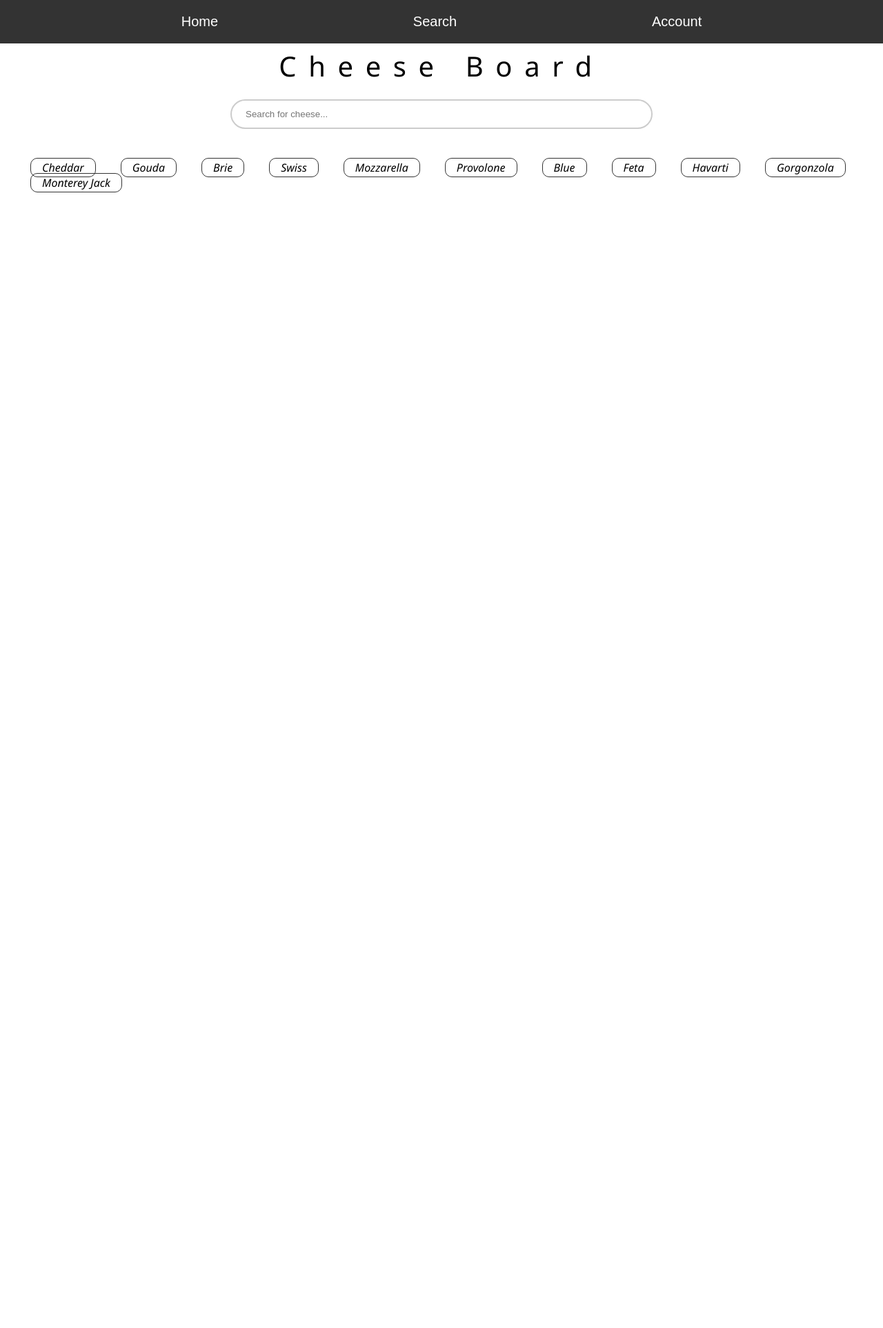
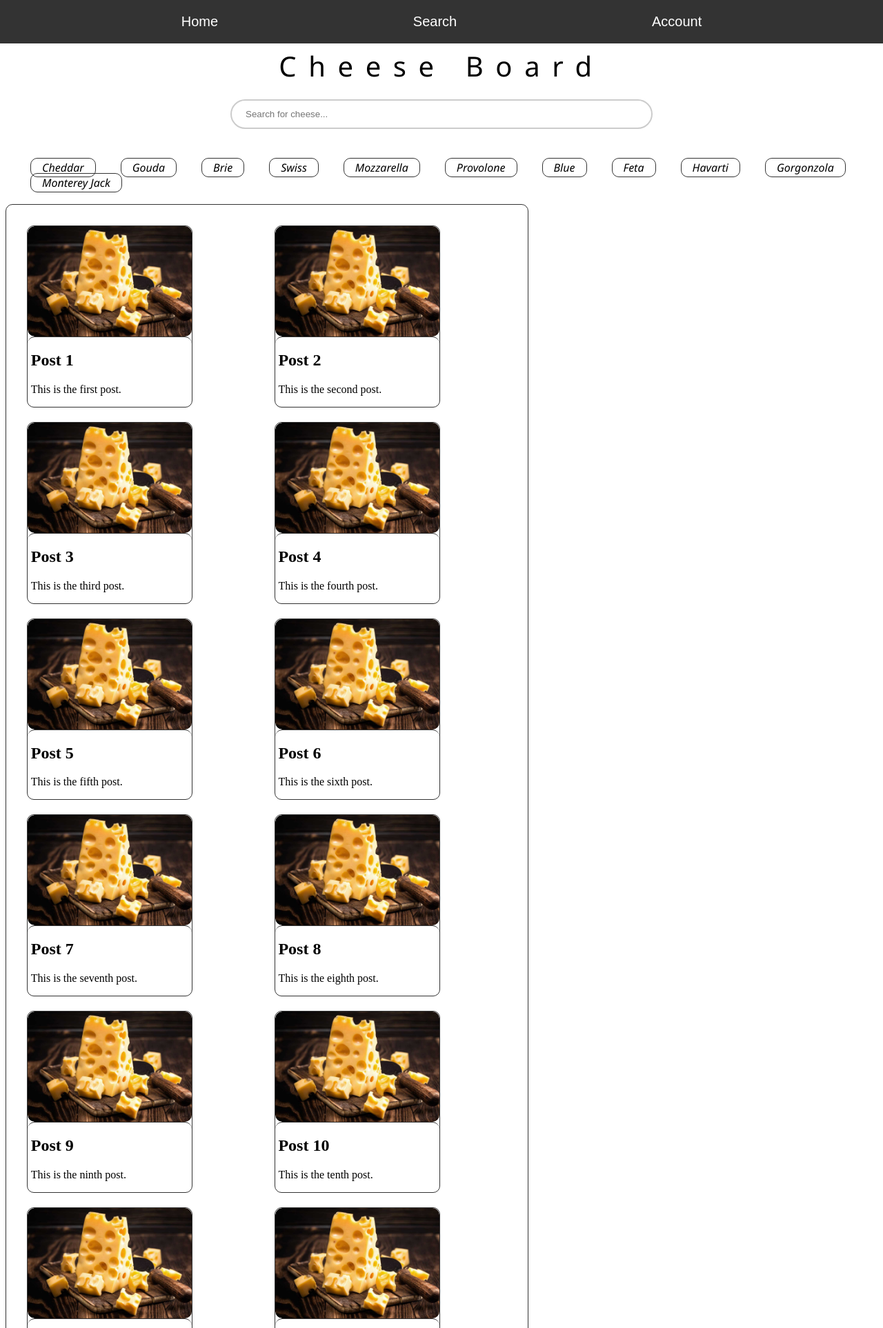
Before and after one commit to ahmxd675/CheeseBoard, a Django app: page / in a window 1280 px wide. Shown: the top 1926 px of the page at 69% size. Before the commit the page ends 279 px from the top, so only its background shows below. Run offline with Django 3.2, Linux system fonts and the light colour scheme.

Commit message:
Add grid of posts to home page

```diff
--- a/CheeseBoard/settings.py
+++ b/CheeseBoard/settings.py
@@ -16,6 +16,7 @@ import os
 BASE_DIR = os.path.dirname(os.path.dirname(os.path.abspath(__file__)))
 TEMPLATE_DIR = os.path.join(BASE_DIR, 'templates')
 STATIC_DIR = os.path.join(BASE_DIR, 'static')
+STATICFILES_DIRS = [STATIC_DIR, ]
 MEDIA_DIR = os.path.join(BASE_DIR, 'media')
 
 # Quick-start development settings - unsuitable for production
--- a/CheeseBoardSite/templatetags/custom_tags.py
+++ b/CheeseBoardSite/templatetags/custom_tags.py
@@ -8,3 +8,13 @@ register = template.Library()
 @register.inclusion_tag('CheeseBoardSite\header.html')
 def render_header(tags):
     return {'tags': tags}
+
+# Renders the grid showing all the posts
+@register.inclusion_tag('CheeseBoardSite\postgrid.html')
+def render_post_grid(posts):
+    return {'posts': posts}
+
+# Renders a single post
+@register.inclusion_tag('CheeseBoardSite\post.html')
+def render_post(post):
+    return {'post': post}
--- a/CheeseBoardSite/views.py
+++ b/CheeseBoardSite/views.py
@@ -1,7 +1,8 @@
 from django.shortcuts import render
 
 def index(request):
-    #Processing here for most popular tags
+    # Processing here for most popular tags, expected to be a list of strings
+    # TEMP DATA
     context_dict = {'tags':[
         "Cheddar",
         "Gouda",
@@ -14,5 +15,89 @@ def index(request):
         "Havarti",
         "Gorgonzola",
         "Monterey Jack"
+    ],
+    # Processing here for most recent posts, expected to be a list of dictionaries
+    # TEMP DATA
+    'posts': [
+        {
+            "title": "Post 1",
+            "content": "This is the first post.",
+            "img": "\media\cheese.jpg"
+        },
+        {
+            "title": "Post 2",
+            "content": "This is the second post.",
+            "img": "\media\cheese.jpg"
+        },
+        {
+            "title": "Post 3",
+            "content": "This is the third post.",
+            "img": "\media\cheese.jpg"
+        },
+        {
+            "title": "Post 4",
+            "content": "This is the fourth post.",
+            "img": "\media\cheese.jpg"
+        },
+        {
+            "title": "Post 5",
+            "content": "This is the fifth post.",
+            "img": "\media\cheese.jpg"
+        },
+        {
+            "title": "Post 6",
+            "content": "This is the sixth post.",
+            "img": "\media\cheese.jpg"
+        },
+        {
+            "title": "Post 7",
+            "content": "This is the seventh post.",
+            "img": "\media\cheese.jpg"
+        },
+        {
+            "title": "Post 8",
+            "content": "This is the eighth post.",
+            "img": "\media\cheese.jpg"
+        },
+        {
+            "title": "Post 9",
+            "content": "This is the ninth post.",
+            "img": "\media\cheese.jpg"
+        },
+        {
+            "title": "Post 10",
+            "content": "This is the tenth post.",
+            "img": "\media\cheese.jpg"
+        },
+        {
+            "title": "Post 11",
+            "content": "This is the eleventh post.",
+            "img": "\media\cheese.jpg"
+        },
+        {
+            "title": "Post 12",
+            "content": "This is the twelfth post.",
+            "img": "\media\cheese.jpg"
+        },
+        {
+            "title": "Post 13",
+            "content": "This is the thirteenth post.",
+            "img": "\media\cheese.jpg"
+        },
+        {
+            "title": "Post 14",
+            "content": "This is the fourteenth post.",
+            "img": "\media\cheese.jpg"
+        },
+        {
+            "title": "Post 15",
+            "content": "This is the fifteenth post.",
+            "img": "\media\cheese.jpg"
+        },
+        {
+            "title": "Post 16",
+            "content": "This is the sixteenth post.",
+            "img": "\media\cheese.jpg"
+        },
     ]}
     return render(request, 'CheeseBoardSite/index.html', context=context_dict)
--- a/templates/CheeseBoardSite/index.html
+++ b/templates/CheeseBoardSite/index.html
@@ -1,12 +1,17 @@
 <!-- Including navbar at top of page -->
 {% include 'CheeseBoardSite\navbar.html' %}
 
-<!-- Custom tag used to place header as a compontent to respect placement of other compontents -->
+<!-- Custom tag used to place files from `templates\CheeseBoardSite\` as a compontent to respect placement of other compontents -->
 {%load custom_tags %}
 
 <title>Cheese Board</title>
 
 <style>
+    /* THIS CSS IS JUST A STARTING POINT, FEEL FREE TO MAKE ANY IMPROVEMENTS */
+    * {
+        box-sizing: border-box;
+    }
+
     #page {
         display: flex;
         flex-direction: column;
@@ -25,4 +30,7 @@
     </div>
     <!-- Render header custom tag with tags passed in from context_dict -->
     {% render_header tags %}
+
+    <!-- Render post grid custom tag with posts passed in from context_dict -->
+    {% render_post_grid posts %}
 </div>
--- a/templates/CheeseBoardSite/navbar.html
+++ b/templates/CheeseBoardSite/navbar.html
@@ -38,6 +38,7 @@
 </script>
 
 <style>
+    /* THIS CSS IS JUST A STARTING POINT, FEEL FREE TO MAKE ANY IMPROVEMENTS */
     .navbar {
         margin-top:0;
         position: fixed;
--- /dev/null
+++ b/templates/CheeseBoardSite/post.html
@@ -0,0 +1,39 @@
+<style>
+    /* THIS CSS IS JUST A STARTING POINT, FEEL FREE TO MAKE ANY IMPROVEMENTS */
+    #post {
+        border: 1px solid #333;
+        width: 15rem;
+        border-radius: 10px;
+    }
+
+    #imgContainer {
+        width: 100%;
+        height: 10rem;
+        overflow: hidden;
+        border-radius: 10px ;
+    }
+
+    img {
+        height: 100%;
+        object-fit: cover;
+        border-radius: 10px;
+    }
+
+    #text {
+        border-top: 1px solid #333;
+        border-radius: 10px;
+        padding-left: 2%;
+        padding-right: 2%;
+    }
+</style>
+
+<div id="post">
+    <div id="imgContainer">
+        <img src="{{ post.img }}" alt="cheese">
+    </div>
+
+    <div id="text">
+        <h2>{{ post.title }}</h2>
+        <p>{{ post.content }}</p>
+    </div>
+</div>
--- /dev/null
+++ b/templates/CheeseBoardSite/postgrid.html
@@ -0,0 +1,28 @@
+{%load custom_tags %}
+
+<style>
+    /* THIS CSS IS JUST A STARTING POINT, FEEL FREE TO MAKE ANY IMPROVEMENTS */
+    .grid {
+        display: grid;
+        grid-template-columns: repeat(auto-fill, minmax(250px, 1fr));
+        grid-auto-flow: dense;
+        transition: 300ms;
+        border: 1px solid #333;
+        gap: 1px;
+        padding: 20px;
+        width: 60%;
+        border-radius: 10px;
+    }
+
+    .post {
+        padding: 10px;
+    }
+</style>
+
+<div class="grid">
+    {% for post in posts %}
+    <div class="post">
+        {% render_post post %}
+    </div>
+    {% endfor %}
+</div>
```
Also changed, not shown: media/cheese.jpg (added).
